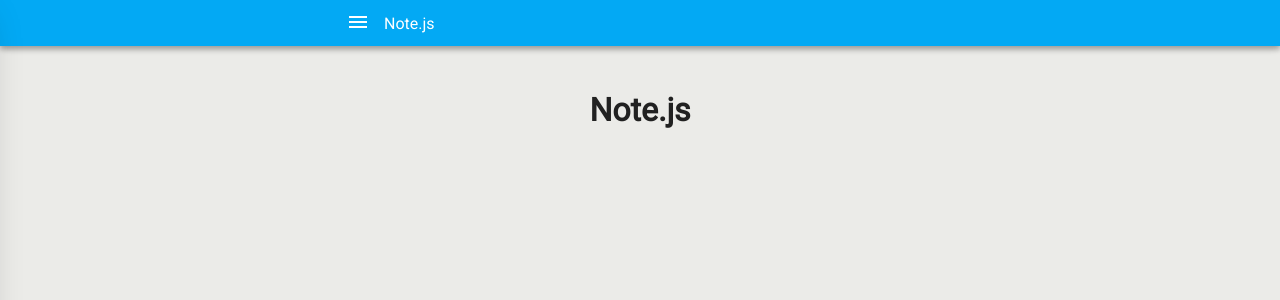
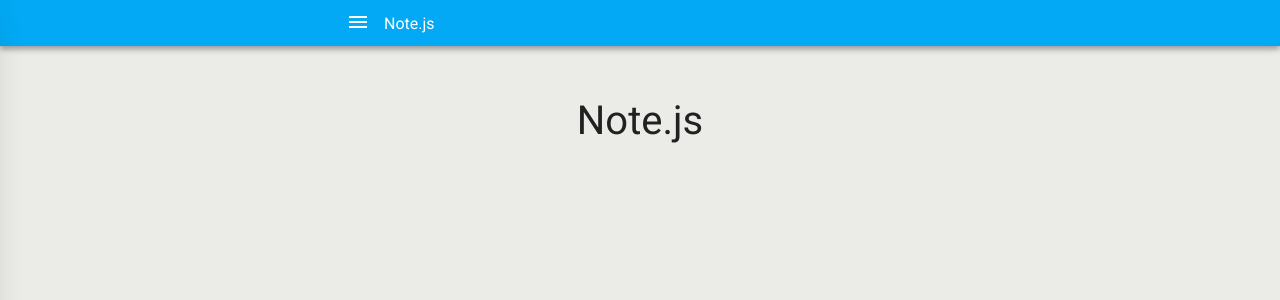
Before and after one commit to andersonfs/react-projects, a React (Vite) app in the folder notejs/: page /about in a window 1280 px wide. Shown: the top 300 px of the page. Built offline with nearby package versions, Linux system fonts and the light colour scheme.

Commit message:
Added Header component.

```diff
--- /dev/null
+++ b/notejs/src/components/Header/Header.js
@@ -0,0 +1,12 @@
+import React from "react";
+import classNames from "classnames";
+
+import "./header.scss";
+
+const Header = ({ children, centered }) => (
+  <h1 className={classNames("header", {"header--centered": centered})}>
+    {children}
+  </h1>
+);
+
+export default Header;
--- /dev/null
+++ b/notejs/src/components/Header/header.scss
@@ -0,0 +1,8 @@
+.header {
+  font-size: 40px;
+  font-weight: 300;
+
+  &--centered {
+    text-align: center;
+  }
+}
--- a/notejs/src/components/index.js
+++ b/notejs/src/components/index.js
@@ -3,5 +3,6 @@ import NewNote from "./NewNote/NewNote";
 import Note from "./Note/Note";
 import NoteList from "./NoteList/NoteList";
 import PageLayout from "./PageLayout/PageLayout";
+import Header from "./Header/Header";
 
-export {Error, NewNote, Note, NoteList, PageLayout };
+export {Error, NewNote, Note, NoteList, PageLayout, Header };
--- a/notejs/src/containers/About/About.js
+++ b/notejs/src/containers/About/About.js
@@ -1,10 +1,10 @@
 import React from "react";
 
-import "./about.scss";
+import { Header } from "../../components";
 
 const About = () => (
-  <div className="about">
-    <h1>Note.js</h1>
+  <div>
+    <Header centered>Note.js</Header>
   </div>
 );
 
--- a/notejs/src/containers/About/about.scss
+++ /dev/null
@@ -1,3 +0,0 @@
-.about {
-  text-align: center;
-}
--- a/notejs/src/containers/App/App.js
+++ b/notejs/src/containers/App/App.js
@@ -99,7 +99,7 @@ class App extends React.Component {
       this.setState({ isLoading: false, savedHasError: true });
     });
   };
-  handeOpenMenu = () => {
+  handleOpenMenu = () => {
     this.setState({ isMenuOpen: true });
   }
 
```
Also changed, not shown: 4 other files (tests, documents, lock files or other folders). Lines whose indentation alone changed are shown as unchanged.
